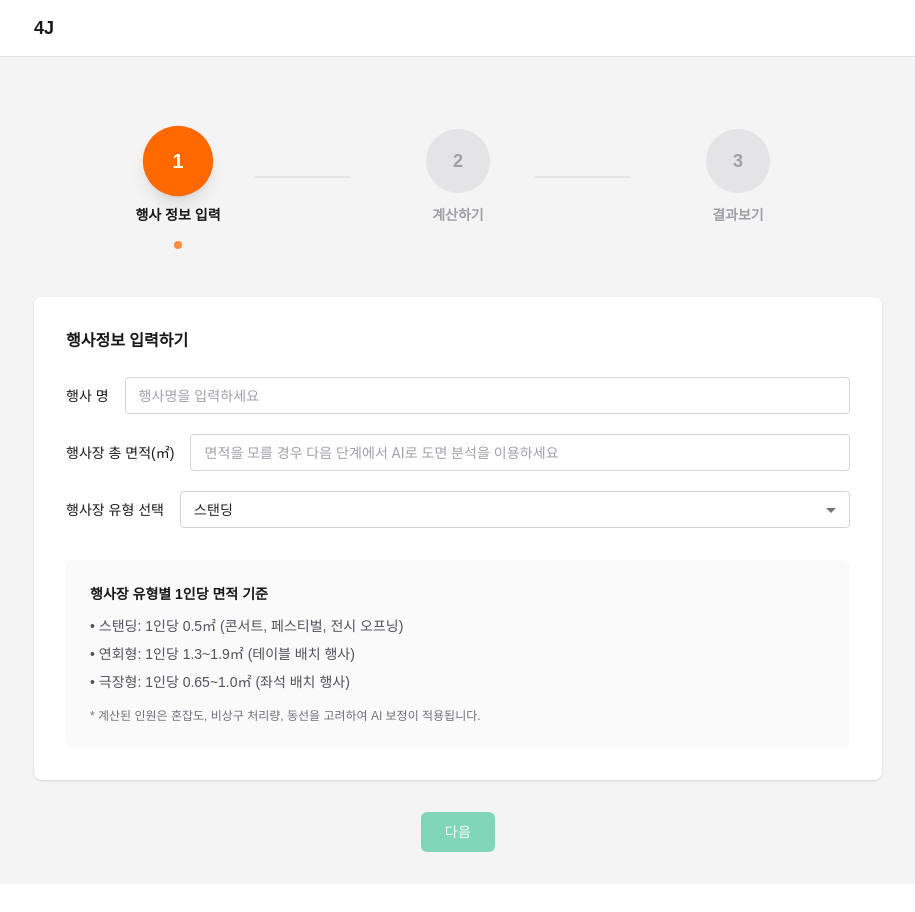
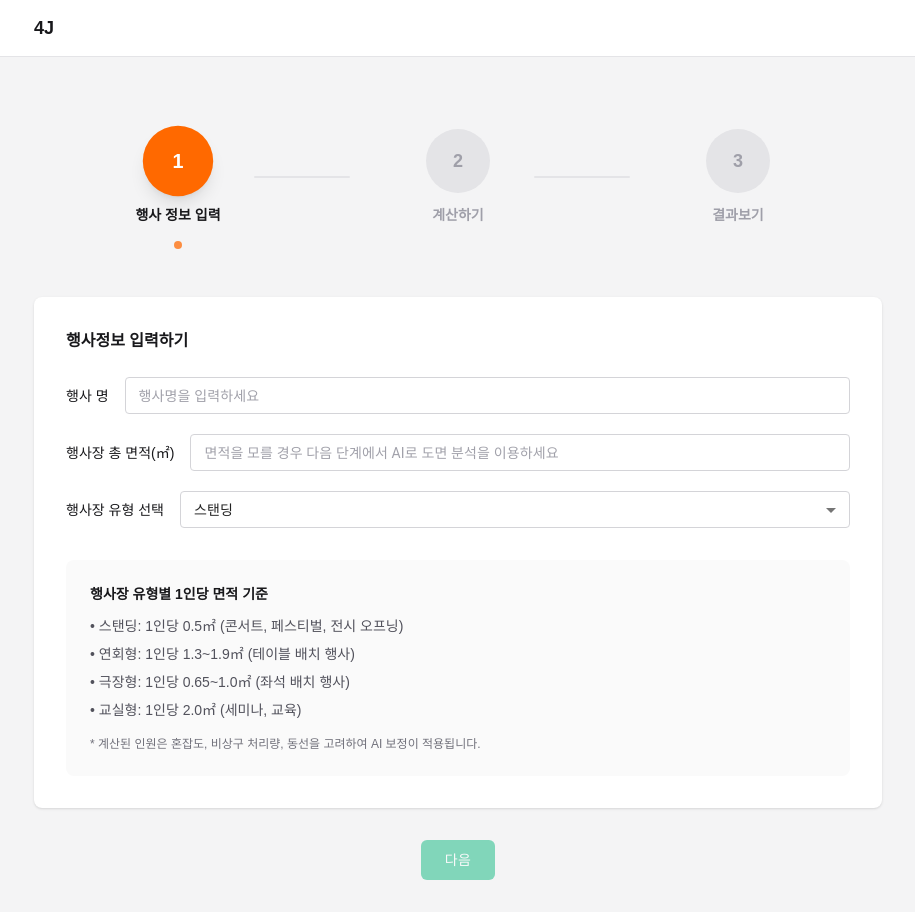
Before and after one commit to HeeJeShin/4j, a Next.js app: page / in a window 1280 px wide. Shown: the whole page, without its empty margins (182-1097 px from the left). Before the commit the page ends 884 px from the top, so only its background shows below. Built offline with nearby package versions, Linux system fonts and the light colour scheme.

Commit message:
교실형 추가

```diff
--- a/src/app/api/calculate/route.ts
+++ b/src/app/api/calculate/route.ts
@@ -5,6 +5,7 @@ const SPACE_PER_PERSON = {
     standing: 0.5,    // 스탠딩
     banquet: 1.5,     // 연회형 (1.3~1.9 평균)
     theater: 0.8,     // 극장형 (0.65~1.0 평균)
+    classroom: 2.0,   // 교실형
 };
 
 // 기준 밀도 (명/㎡)
@@ -12,11 +13,12 @@ const STANDARD_DENSITY = {
     standing: 2.0,
     banquet: 0.7,
     theater: 1.2,
+    classroom: 0.5,
 };
 
 interface CalculationInput {
     totalArea: number;
-    venueType: "standing" | "banquet" | "theater";
+    venueType: "standing" | "banquet" | "theater" | "classroom";
     entranceCount?: number;
     aisleWidth?: number;
 }
--- a/src/components/steps/Step1EventInfo.tsx
+++ b/src/components/steps/Step1EventInfo.tsx
@@ -16,6 +16,7 @@ const venueOptions = [
   { value: "standing", label: "스탠딩" },
   { value: "banquet", label: "연회형" },
   { value: "theater", label: "극장형" },
+  { value: "classroom", label: "교실형" },
 ];
 
 export default function Step1EventInfo({
@@ -68,6 +69,7 @@ export default function Step1EventInfo({
           <p>• 스탠딩: 1인당 0.5㎡ (콘서트, 페스티벌, 전시 오프닝)</p>
           <p>• 연회형: 1인당 1.3~1.9㎡ (테이블 배치 행사)</p>
           <p>• 극장형: 1인당 0.65~1.0㎡ (좌석 배치 행사)</p>
+          <p>• 교실형: 1인당 2.0㎡ (세미나, 교육)</p>
         </div>
         <p className="mt-4 text-xs text-zinc-500">
           * 계산된 인원은 혼잡도, 비상구 처리량, 동선을 고려하여 AI 보정이 적용됩니다.
--- a/src/types/index.ts
+++ b/src/types/index.ts
@@ -1,4 +1,4 @@
-export type VenueType = "standing" | "banquet" | "theater";
+export type VenueType = "standing" | "banquet" | "theater" | "classroom";
 
 export interface EventInfo {
     eventName: string;
```
